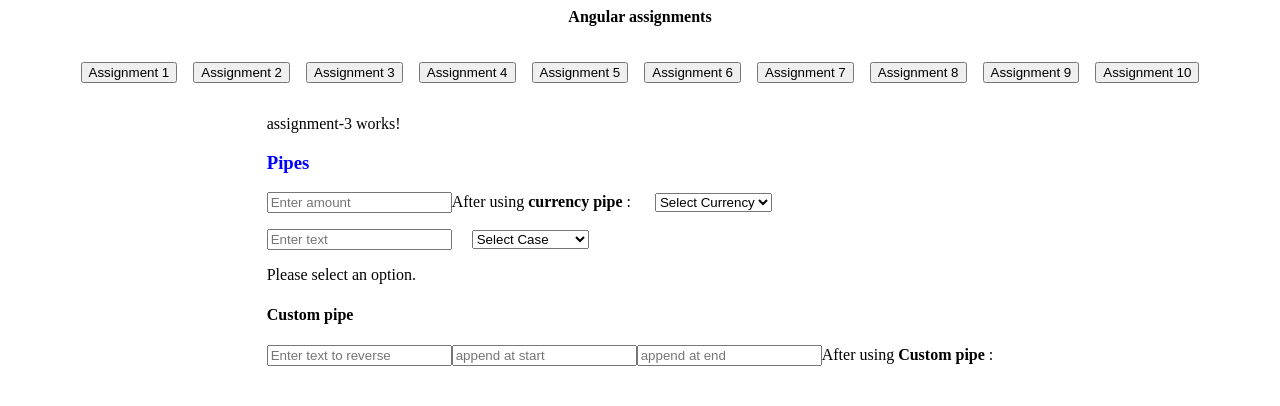
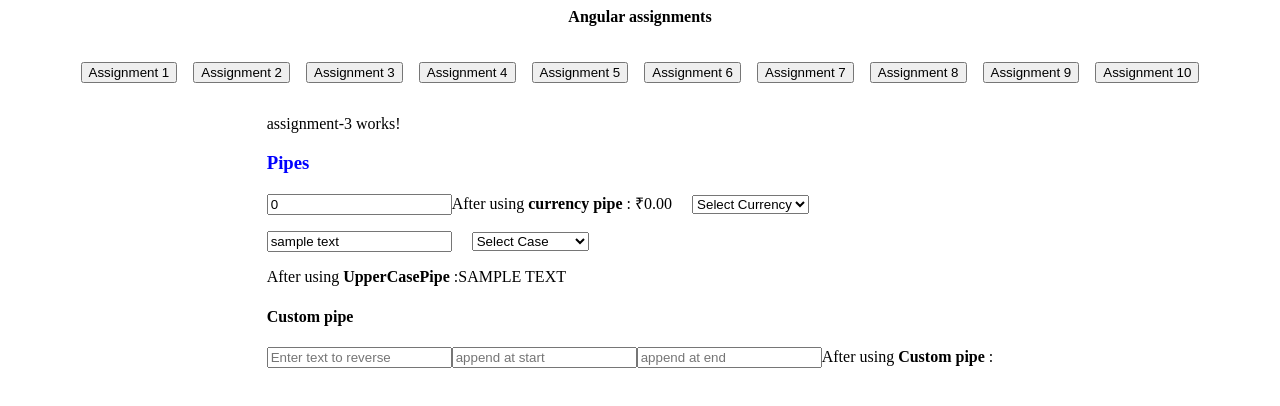
Before and after one commit to karthikeyankumbam/angular-assignments, an Angular app: page /assignment-3 in a window 1280 px wide. Shown: the top 406 px of the page. Built offline with nearby package versions, Linux system fonts and the light colour scheme.

Commit message:
minor changes

```diff
--- a/src/app/assignment-3/assignment-3.component.ts
+++ b/src/app/assignment-3/assignment-3.component.ts
@@ -11,14 +11,14 @@
   styleUrl: './assignment-3.component.css'
 })
 export class Assignment3Component {
-  amount!:number;
+  amount:number=0;
   currencyValue!:string;
 
-  name!:string;
-  selectedValue: string = '';
+  name:string="sample text";
+  selectedValue: string = 'UpperCasePipe';
   options: string[] = ['UpperCasePipe','LowerCasePipe',"TitleCasePipe"];
 
-  selectedCurrency: string = '';
+  selectedCurrency: string = 'INR';
   currencyList: string[] = ['INR','EUR',"AUD"];
 
   customText!:string;
```
